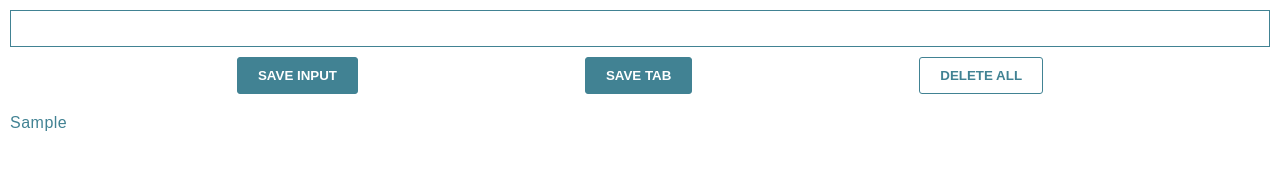
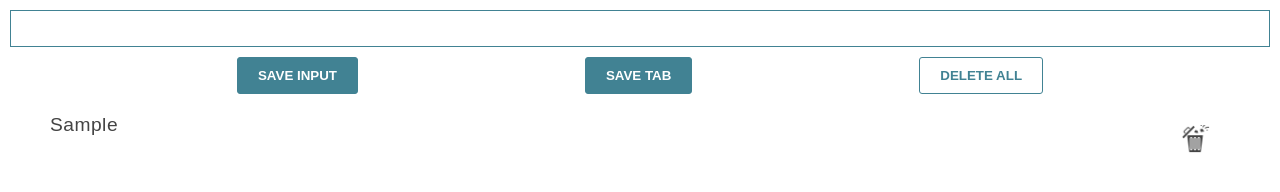
Before and after one commit to iamLolade/logg, a browser extension: page index.html in a window 1280 px wide. Both pictures are taken after typing "Sample" into the empty fields and a click on the button "SAVE INPUT". Drawn offline with Linux system fonts and the light colour scheme.

Commit message:
Updating link styling

```diff
--- a/index.css
+++ b/index.css
@@ -1,5 +1,6 @@
 :root {
     --blue: #418293;
+    --darkAsh: #444;
 }
 
 body {
@@ -16,7 +17,7 @@ input {
     border: 1px solid var(--blue);
     margin-bottom: 10px;
     text-indent: 5px;
-    letter-spacing: 2px;
+    letter-spacing: 1.5px;
 }
 
 input:focus {
@@ -56,11 +57,25 @@ ul {
 }
 
 li {
+    margin: 0 40px;
     margin-top: 5px;
+    display: flex;
+    justify-content: space-between;
 }
 
 a {
-    color: var(--blue);
+    color: var(--darkAsh);
     text-decoration: none;
     letter-spacing: 0.5px;
+    font-size: 1.2rem;
 }
+
+.trash {
+    background: transparent;
+    height: 40px;
+    border: none;
+}
+
+img {
+    height: 30px;
+}
--- a/index.js
+++ b/index.js
@@ -14,6 +14,7 @@ const render = (resourse) => {
                 <a target='_blank' href='${resourse[i]}'>
                     ${resourse[i]}
                 </a>
+                <button class="trash"><img src="./bin.png" alt="trash"/></button>
             </li>
         `
     }
```
Also changed, not shown: bin.png (added), brandLogo.png (added), 2 other files.
